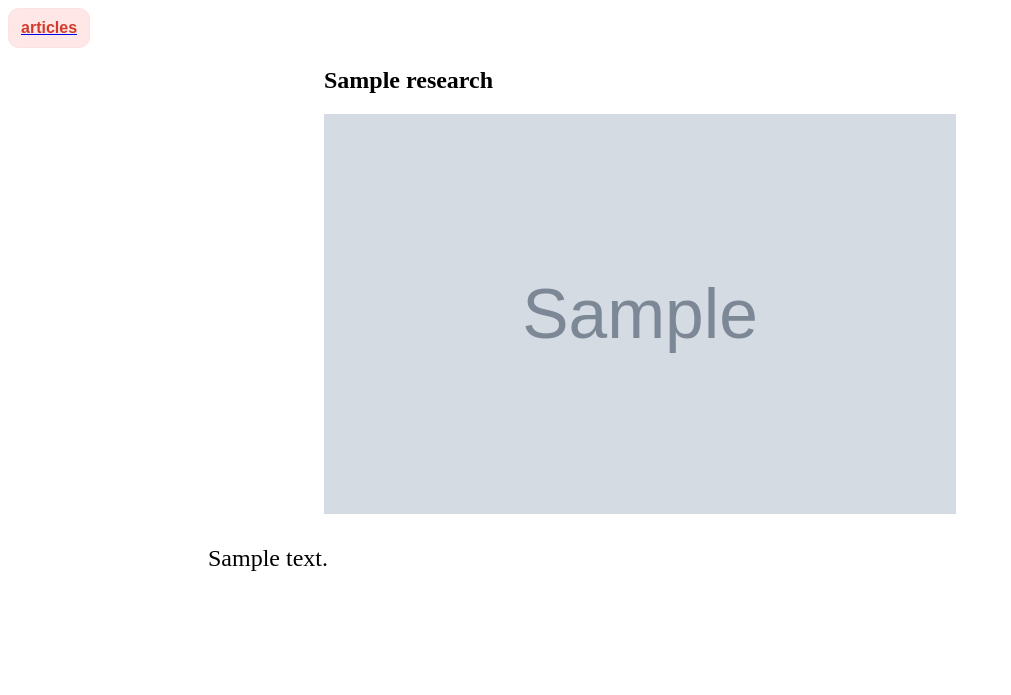
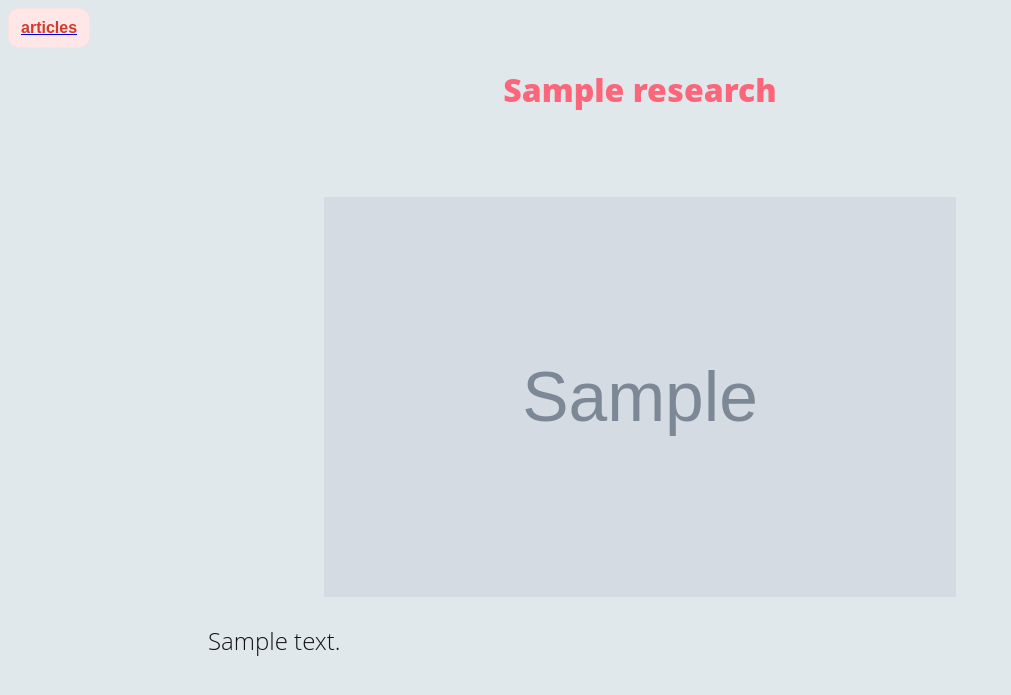
Before and after one commit to merronmuche/blogg, a Django app: page /research/1/ in a window 1280 px wide. Shown: the top 695 px of the page, without its empty margins (0-1011 px from the left). Run offline with Django 4.2, Linux system fonts and the light colour scheme; tables that the repository leaves empty hold one stand-in row (values such as "Sample post"); grey boxes marked "Sample" are stand-in pictures.

Commit message:
Detial page changed in away

```diff
--- a/researches/static/styles/list.css
+++ b/researches/static/styles/list.css
@@ -34,8 +34,8 @@ body {
   font-family: 'Open Sans', sans-serif;
   font-weight: 300;
   line-height: 1.42em;
-  color:#A7A1AE;
-  background-color:#1F2739;
+  color:#151218;
+  background-color:#e1e8eb;
 }
 
 h1 {
@@ -48,7 +48,8 @@ h1 {
 
 h2 {
   font-size:1em;
-  font-weight: 300;
+  font-weight: 900;
+  font-size: xx-large;
   text-align: center;
   display: block;
   line-height:1em;
--- a/researches/templates/research/detail.html
+++ b/researches/templates/research/detail.html
@@ -7,6 +7,7 @@
 
     <title>Detail</title>
     <link rel="stylesheet" href="{% static 'styles/detail.css' %}">
+    <link rel="stylesheet" href="{% static 'styles/list.css' %}">
 </head>
 <body>
     <a href="{% url 'list'%}"><button class="button-45" role="button">articles</button></a>
```
